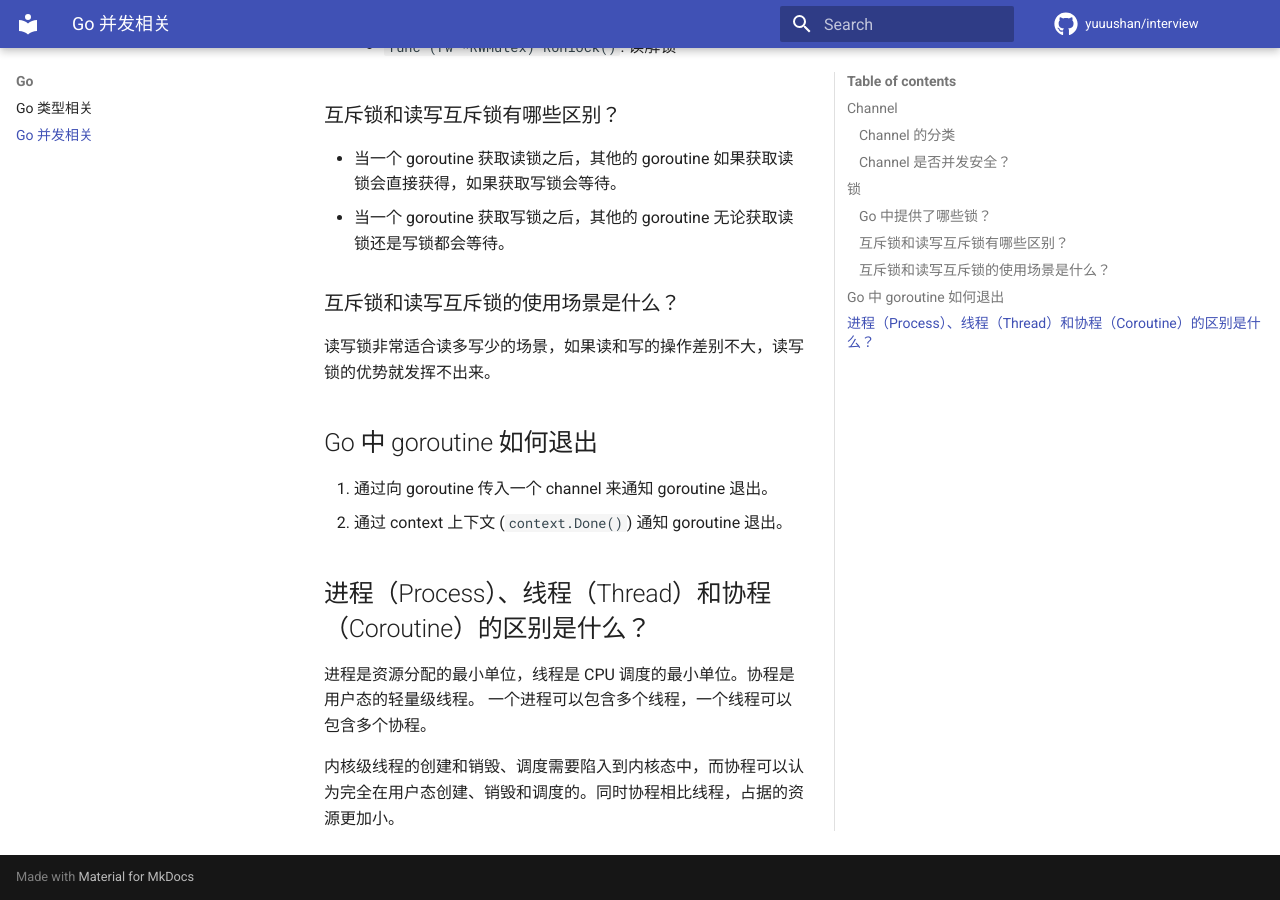
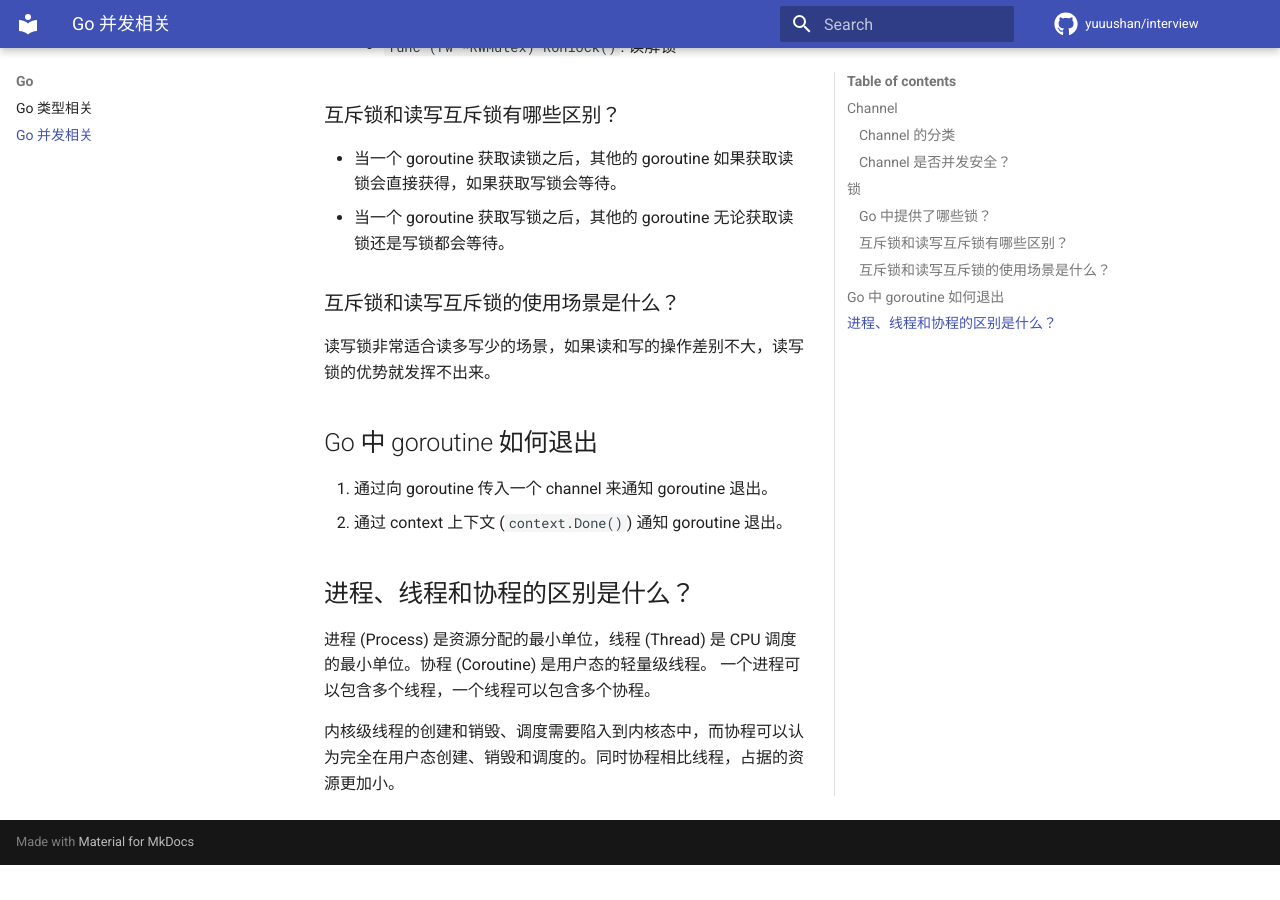
Before and after one commit to yuuushan/interview, an MkDocs documentation site: the page built from docs/go/go-concurrency.md, in a window 1280 px wide and 900 px high, scrolled down 1105 px. Built offline with MkDocs 1.6.1 and Material for MkDocs 9.7.7, drawn with Linux system fonts in a browser that asks for light colours; comment, search, counter and statistics services are not loaded; after the commit the page ends 1970 px from its top, so only the background shows below that.

Commit message:
📝 (go): 调整表达使标题更短

```diff
--- a/docs/go/go-concurrency.md
+++ b/docs/go/go-concurrency.md
@@ -48,9 +48,9 @@ Channel 是并发安全的，因为其在发送和接收时都加锁了。
 1. 通过向 goroutine 传入一个 channel 来通知 goroutine 退出。
 2. 通过 context 上下文 (`context.Done()`) 通知 goroutine 退出。
 
-## 进程（Process）、线程（Thread）和协程（Coroutine）的区别是什么？
+## 进程、线程和协程的区别是什么？
 
-进程是资源分配的最小单位，线程是 CPU 调度的最小单位。协程是用户态的轻量级线程。
+进程 (Process) 是资源分配的最小单位，线程 (Thread) 是 CPU 调度的最小单位。协程 (Coroutine) 是用户态的轻量级线程。
 一个进程可以包含多个线程，一个线程可以包含多个协程。
 
 内核级线程的创建和销毁、调度需要陷入到内核态中，而协程可以认为完全在用户态创建、销毁和调度的。同时协程相比线程，占据的资源更加小。
```
